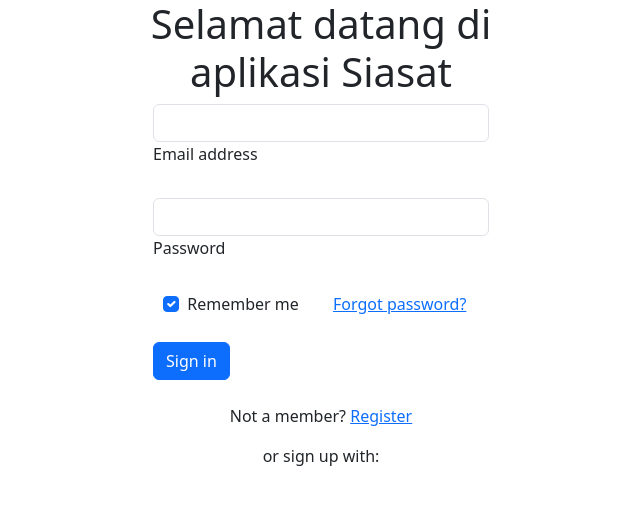
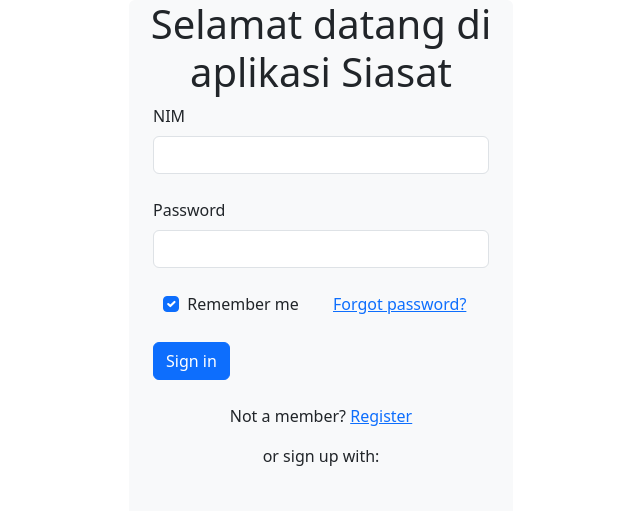
Before and after one commit to yoekinon/tr, a plain HTML site: page login.html in a window 1280 px wide. Shown: the whole page, without its empty margins (319-959 px from the left). Drawn offline with nearby package versions, Linux system fonts and the light colour scheme.

Commit message:
add login page

```diff
--- a/login.html
+++ b/login.html
@@ -12,20 +12,20 @@
     <title>Siasat</title>
 </head>
 
-<body>
-    <div class="container mx-auto" style="width: 30%;">
+<body style="height: 100vh; display: flex; justify-content: center;">
+    <div class="container rounded mx-auto bg-light my" style="width: 30%;">
         <h1 class="text-center">Selamat datang di aplikasi Siasat</h1>
         <form class="container">
             <!-- Email input -->
             <div class="form-outline mb-4">
+              <label class="form-label" for="form2Example1">NIM</label>
               <input type="email" id="form2Example1" class="form-control" />
-              <label class="form-label" for="form2Example1">Email address</label>
             </div>
 
             <!-- Password input -->
             <div class="form-outline mb-4">
+              <label class="form-label" for="form2Example2">Password</label>
               <input type="password" id="form2Example2" class="form-control" />
-              <label class="form-label" for="form2Example2">Password</label>
             </div>
 
             <!-- 2 column grid layout for inline styling -->
```
